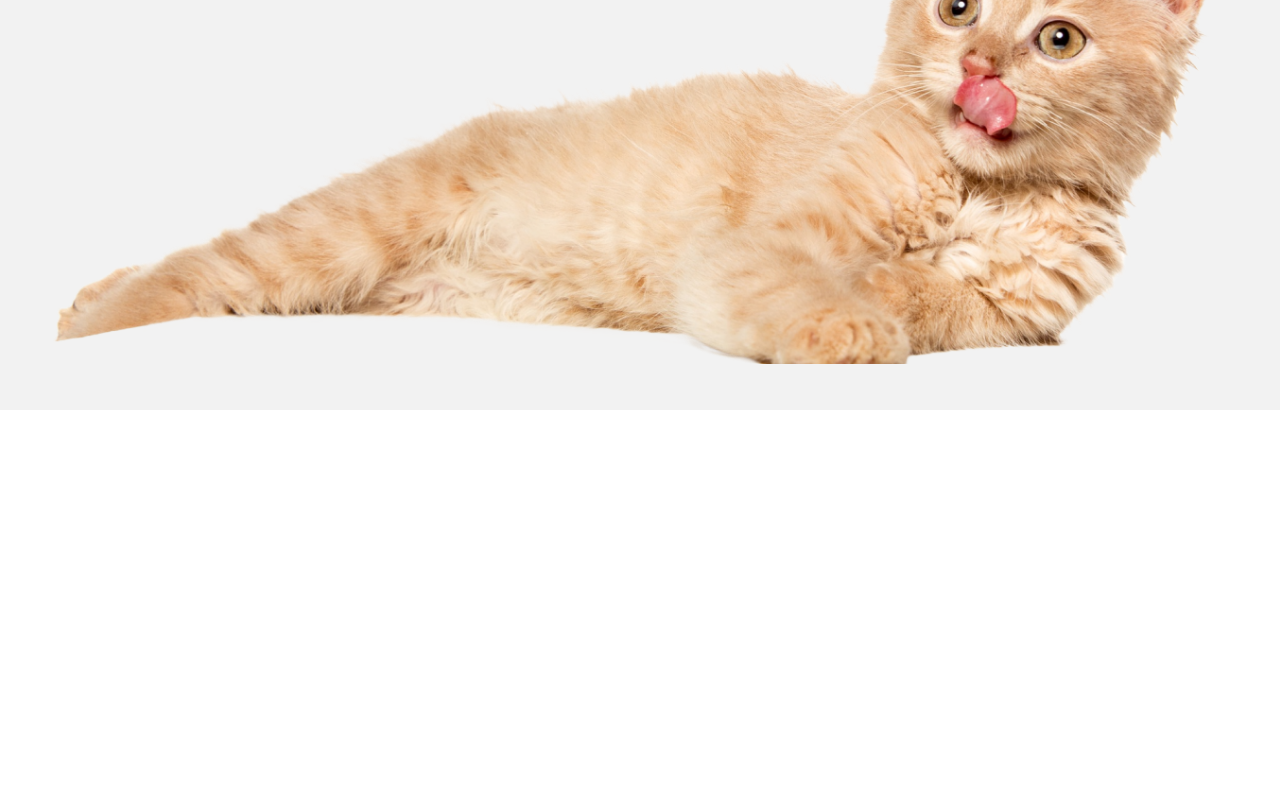
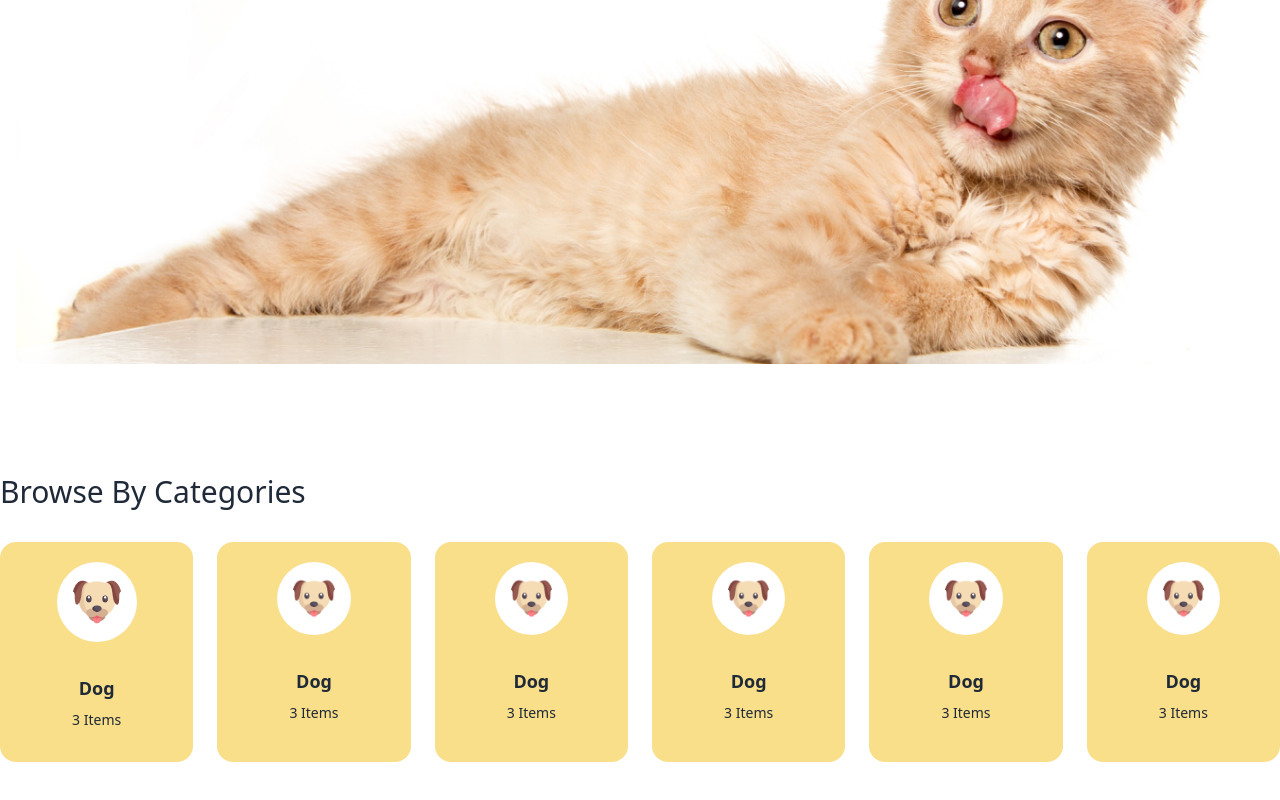
Before and after one commit to jannat0924/Pet_Shop, a plain HTML site: page index.html in a window 1280 px wide. Shown: the part 458-1258 px from the top of the page. Before the commit the page ends 868 px from the top, so only its background shows below. Drawn offline with nearby package versions, Linux system fonts and the light colour scheme; a web font is replaced by a local one.

Commit message:
categories commit

```diff
--- a/index.html
+++ b/index.html
@@ -23,7 +23,7 @@
 <body class="adlam-font">
    <header>
 
-<div class=" bg-base-100 bg-[#FFF9F4]">
+<div class="bg-[#FFF9F4]">
 
 <div class="navbar lg:container mx-auto">
     <div class="navbar-start">
@@ -77,9 +77,9 @@
 
 </div>
   </div>
-<div>
+<div class="lg:container mx-auto">
 
-<div class="hero bg-base-200 min-h-screen">
+<div class="hero min-h-screen">
   <div class="hero-content flex-col">
 
     <div class="text-left space-y-4 absolute top-40" >
@@ -91,7 +91,7 @@
     </div>
    <div>
      <img
-      src="c1-assets/Adobe Express - file.png"
+      src="c1-assets/cat-big.png"
       class="w-100% rounded-lg"
     />
    </div>
@@ -101,5 +101,102 @@
 </div>
 
    </header>
+<main>
+<section class="my-16 lg:container mx-auto">
+<h3 class="text-3xl text-left mb-8">
+  Browse By Categories
+</h3>
+
+<div class="grid grid-cols-2 lg:grid-cols-6 gap-6">
+<!--first-->
+<div class="card bg-[#F9DF8A]">
+  <div class="avatar mx-auto pt-5">
+  <div class="w-20 rounded-full bg-white">
+    <img class="p-4" src="c1-assets/dog-cartoon.png" />
+  </div>
+</div>
+  <div class="card-body items-center text-center">
+    <h2 class="card-title text-lg">Dog</h2>
+    <p class="text-sm">3 Items</p>
+
+  </div>
+</div>
+
+<!--first-->
+<div class="card bg-[#F9DF8A]">
+  <div class="avatar mx-15 pt-5">
+  <div class="w-20 rounded-full bg-white">
+    <img class="p-4" src="c1-assets/dog-cartoon.png" />
+  </div>
+</div>
+  <div class="card-body items-center text-center">
+    <h2 class="card-title text-lg">Dog</h2>
+    <p class="text-sm">3 Items</p>
+
+  </div>
+</div>
+<!--first-->
+<div class="card bg-[#F9DF8A]">
+  <div class="avatar mx-15 pt-5">
+  <div class="w-20 rounded-full bg-white">
+    <img class="p-4" src="c1-assets/dog-cartoon.png" />
+  </div>
+</div>
+  <div class="card-body items-center text-center">
+    <h2 class="card-title text-lg">Dog</h2>
+    <p class="text-sm">3 Items</p>
+
+  </div>
+</div>
+<!--first-->
+<div class="card bg-[#F9DF8A]">
+  <div class="avatar mx-15 pt-5">
+  <div class="w-20 rounded-full bg-white">
+    <img class="p-4" src="c1-assets/dog-cartoon.png" />
+  </div>
+</div>
+  <div class="card-body items-center text-center">
+    <h2 class="card-title text-lg">Dog</h2>
+    <p class="text-sm">3 Items</p>
+
+  </div>
+</div>
+<!--first-->
+<div class="card bg-[#F9DF8A]">
+  <div class="avatar mx-15 pt-5">
+  <div class="w-20 rounded-full bg-white">
+    <img class="p-4" src="c1-assets/dog-cartoon.png" />
+  </div>
+</div>
+  <div class="card-body items-center text-center">
+    <h2 class="card-title text-lg">Dog</h2>
+    <p class="text-sm">3 Items</p>
+
+  </div>
+</div>
+<!--first-->
+<div class="card bg-[#F9DF8A]">
+  <div class="avatar mx-15 pt-5">
+  <div class="w-20 rounded-full bg-white">
+    <img class="p-4" src="c1-assets/dog-cartoon.png" />
+  </div>
+</div>
+  <div class="card-body items-center text-center">
+    <h2 class="card-title text-lg">Dog</h2>
+    <p class="text-sm">3 Items</p>
+
+  </div>
+</div>
+</div>
+
+
+</section>
+
+
+
+</main>
+
+<footer></footer>
+
 </body>
 </html>
```
